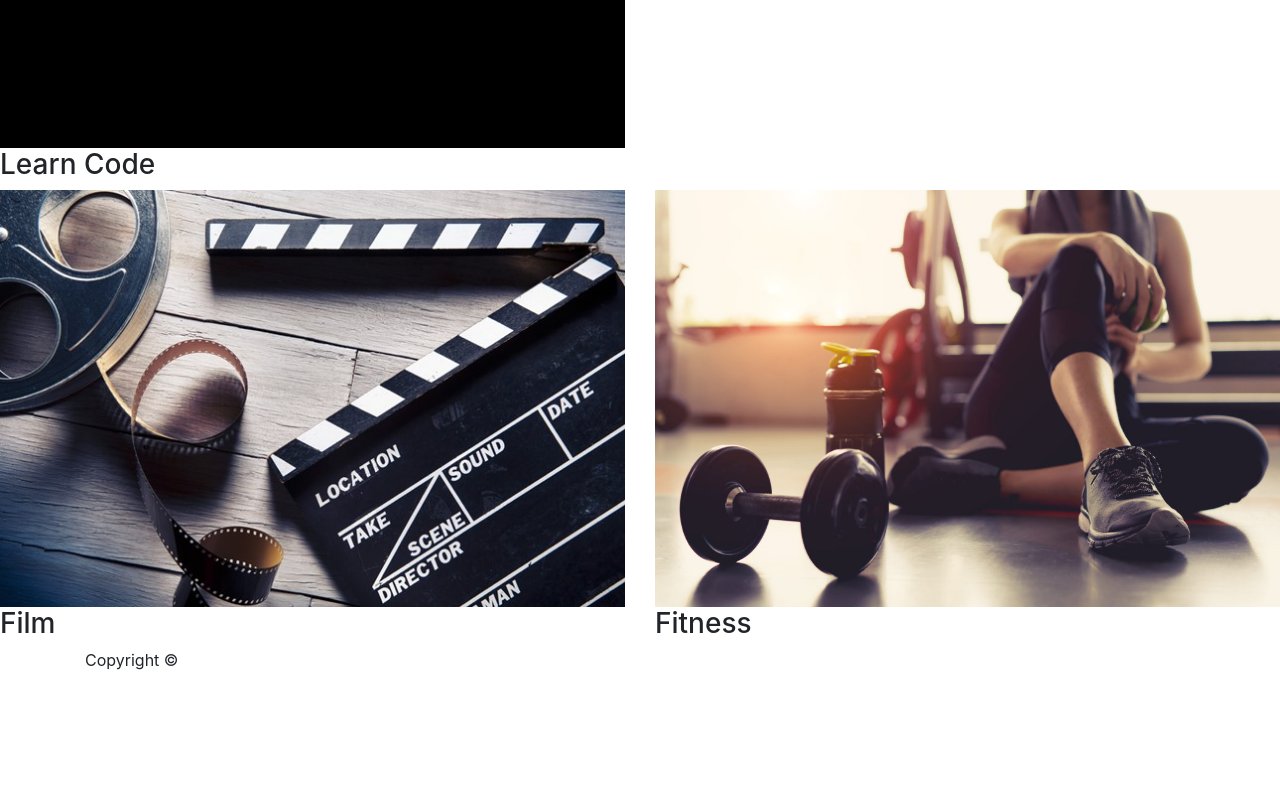
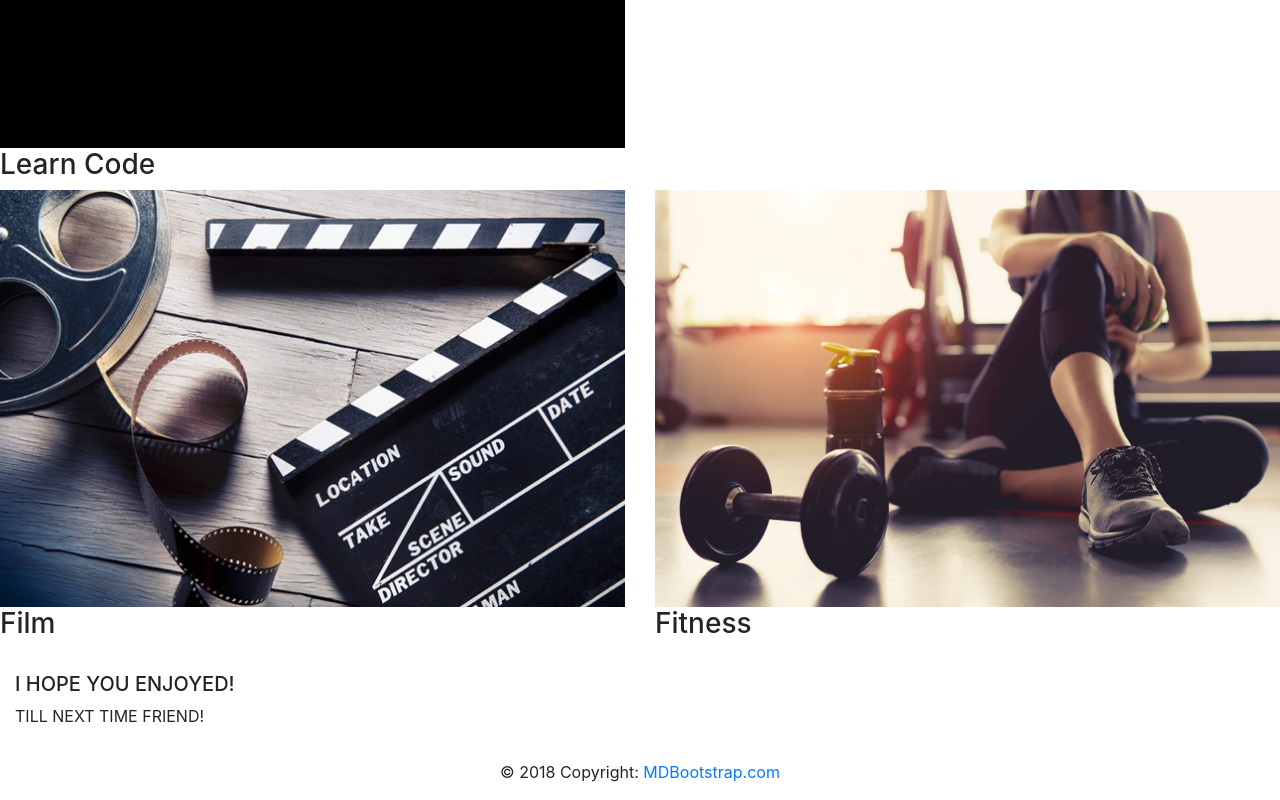
Before and after one commit to cteran23/Bootstrap-Portfolio, a plain HTML site: page portfolio.html in a window 1280 px wide. Shown: the part 817-1617 px from the top of the page. Before the commit the page ends 1489 px from the top, so only its background shows below. Drawn offline with nearby package versions, Linux system fonts and the light colour scheme.

Commit message:
footer refresh for portfolio

```diff
--- a/portfolio.html
+++ b/portfolio.html
@@ -55,12 +55,20 @@
 
     </section>
 
-        <footer>
-            <div class="container">
-                Copyright &copy;
+    <footer class="page-footer font-small blue pt-4">
+        <div class="container-fluid text-center text-md-left">
+            <div class="row">
+                <div class="col-md-6 mt-md-0 mt-3">
+                <h5 class="text-uppercase">I HOPE YOU ENJOYED!</h5>
+                <p>TILL NEXT TIME FRIEND!</p>
+                </div>
+                <hr class="clearfix w-100 d-md-none pb-3">
             </div>
-        </footer>
-    </div>
+        </div>
+        <div class="footer-copyright text-center py-3">© 2018 Copyright:
+          <a href="https://mdbootstrap.com/education/bootstrap/"> MDBootstrap.com</a>
+        </div>
+    </footer>
 
     <script src="https://code.jquery.com/jquery-3.3.1.slim.min.js" integrity="sha384-q8i/X+965DzO0rT7abK41JStQIAqVgRVzpbzo5smXKp4YfRvH+8abtTE1Pi6jizo" crossorigin="anonymous"></script>
     <script src="https://cdnjs.cloudflare.com/ajax/libs/popper.js/1.14.7/umd/popper.min.js" integrity="sha384-UO2eT0CpHqdSJQ6hJty5KVphtPhzWj9WO1clHTMGa3JDZwrnQq4sF86dIHNDz0W1" crossorigin="anonymous"></script>
```
